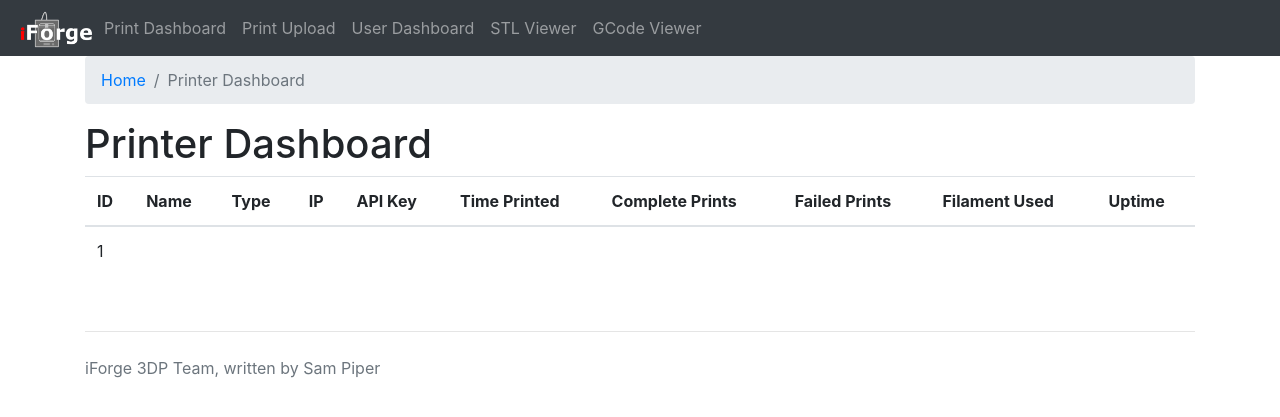
After one commit to iforge-uos/print-queue-api, a Python web app: template src/templates/printer_dashboard.j2 in a window 1280 px wide. The commit adds this page. Shown: the top 417 px of the page. Run offline with Jinja, Linux system fonts and the light colour scheme; the template is opened without the code that fills it: most values are stand-ins (such as "Sample title", 1, 10 or a date in 2020); some libraries are stand-ins or nearby versions.

Commit message:
feat: started printer dashboard

```diff
--- a/src/templates/base_layout.j2
+++ b/src/templates/base_layout.j2
@@ -33,7 +33,7 @@
             <a class="navbar-left" href="#">
                 <img src="{{ url_for('static',filename='img/logoweb.png') }}"
                      width="80px" height="40px"
-                     alt=""/>
+                     alt="iForge Logo"/>
             </a>
             <button class="navbar-toggler"
                     type="button"
--- /dev/null
+++ b/src/templates/printer_dashboard.j2
@@ -0,0 +1,44 @@
+{% extends "base_layout.j2" %}
+{% block title %}Printer Dashboard {% endblock title %}
+
+{% block content %}
+
+<div class="container">
+    <ol class="breadcrumb">
+        <li class="breadcrumb-item"><a href="{{ url_for('management view.print_dashboard') }}">Home</a></li>
+        <li class="breadcrumb-item active">Printer Dashboard</li>
+    </ol>
+
+    <h1>Printer Dashboard</h1>
+    {% if printers %}
+    <table class="table table-hover">
+        <thead>
+            <tr>
+                <th scope="col">ID</th>
+                <th scope="col">Name</th>
+                <th scope="col">Type</th>
+                <th scope="col">IP</th>
+                <th scope="col">API Key</th>
+                <th scope="col">Time Printed</th>
+                <th scope="col">Complete Prints</th>
+                <th scope="col">Failed Prints</th>
+                <th scope="col">Filament Used</th>
+                <th scope="col">Uptime</th>
+            </tr>
+        </thead>
+        <tbody>
+            {% for printer in printers %}
+            <tr>
+                <td>{{ printer.id }}</td>
+            </tr>
+            {% endfor %}
+
+        </tbody>
+    </table>
+    {% else %}
+    <div class="alert alert-primary">
+        There are no printers currently in the database.
+    </div>
+    {% endif %}
+</div>
+{% endblock content %}
```
